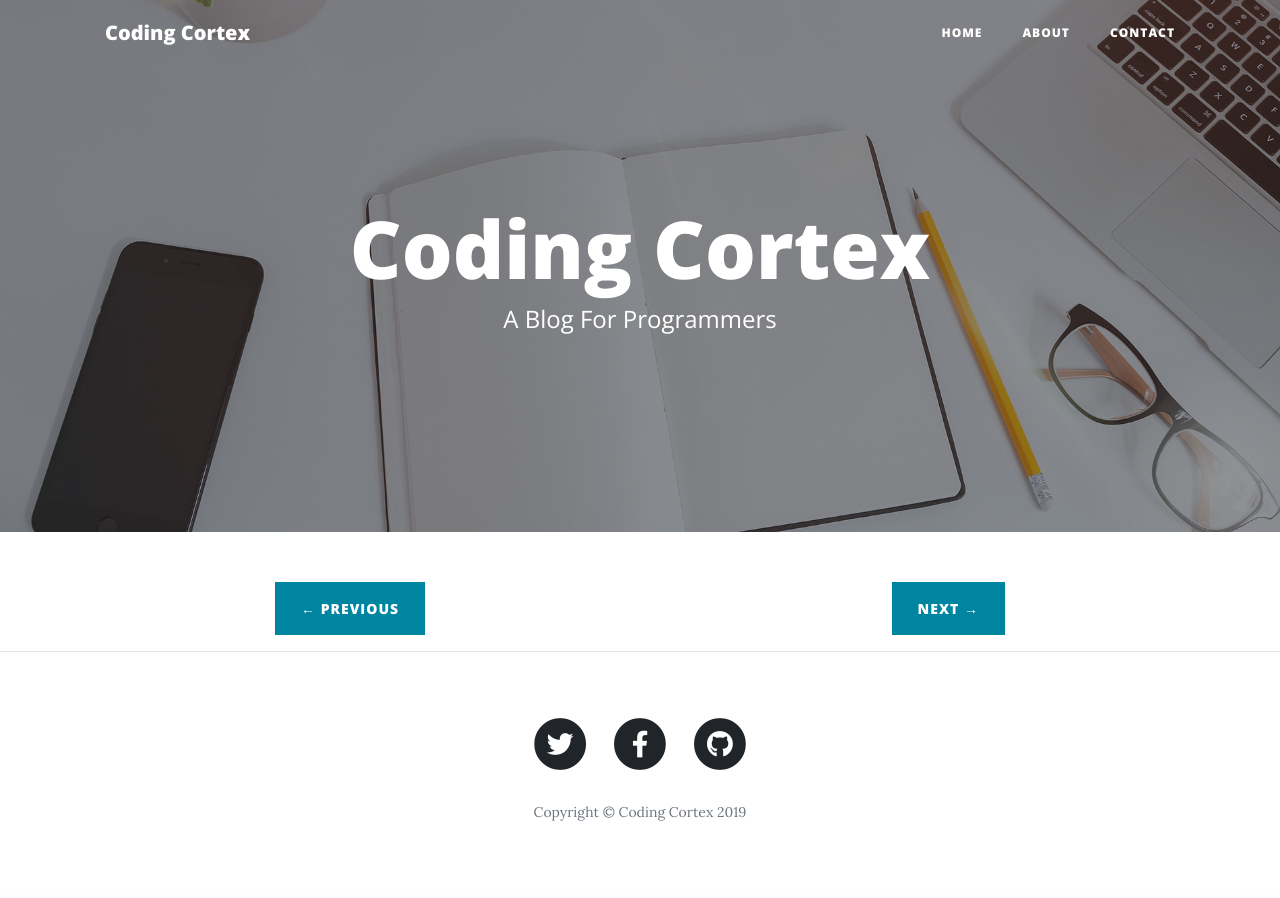
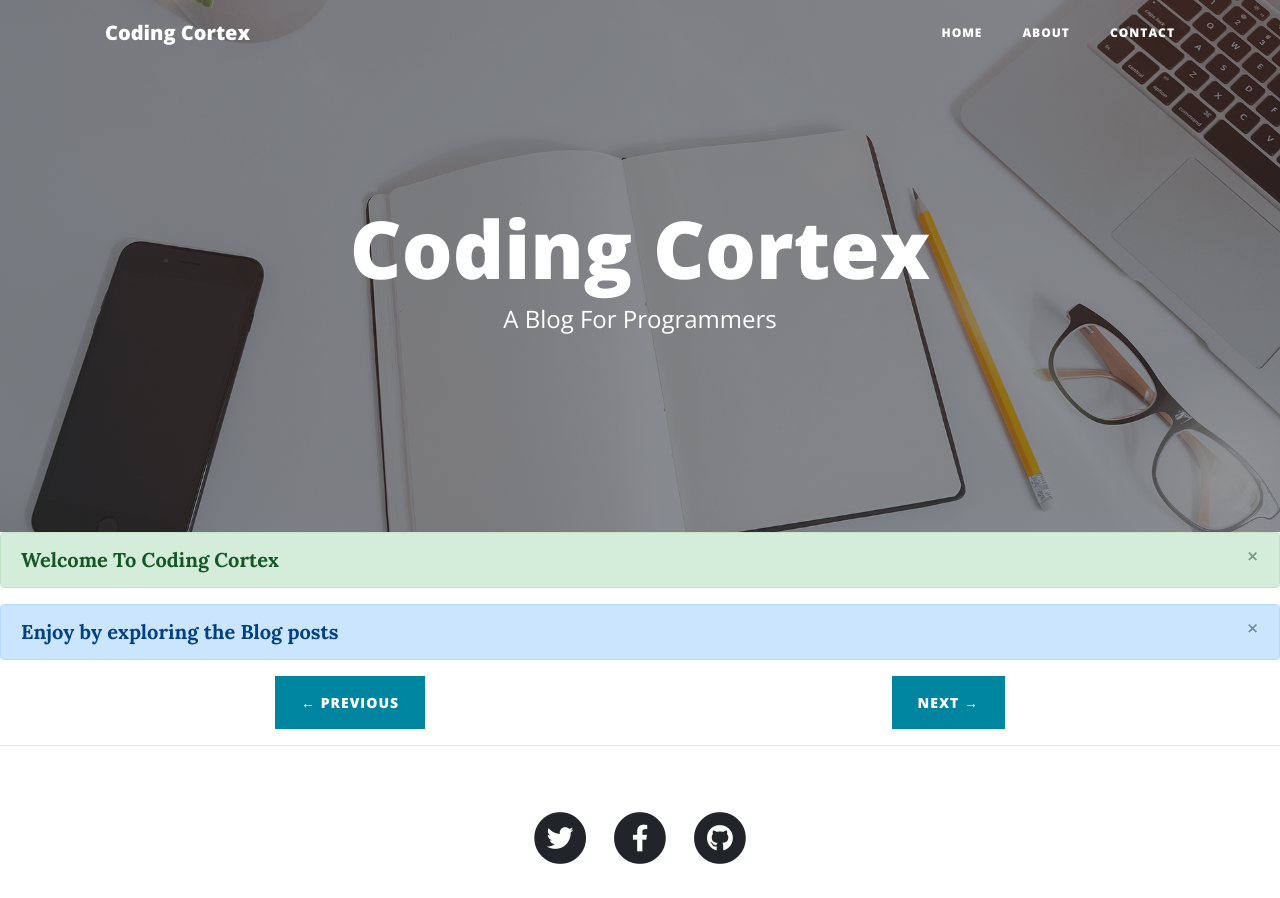
Before and after one commit to gulshanbaraik01/Flask-Blog, a Flask app: page / in a window 1280 px wide. Shown: the top 898 px of the page. Before the commit the page ends 821 px from the top, so only its background shows below. Run offline with Flask 2, Linux system fonts and the light colour scheme; data that the repository does not hold is empty; some libraries are stand-ins or nearby versions.

Commit message:
Updating for flashed messages

```diff
--- a/main.py
+++ b/main.py
@@ -1,4 +1,4 @@
-from flask import Flask, render_template, request, session, redirect
+from flask import Flask, render_template, request, session, redirect, flash
 from flask_sqlalchemy import SQLAlchemy
 from flask_mail import Mail
 from datetime import datetime
@@ -52,6 +52,8 @@ class Posts(db.Model):
 
 @app.route("/")
 def home():
+    flash("Welcome To Coding Cortex", "success")
+    flash("Enjoy by exploring the Blog posts", "primary")
     posts = Posts.query.filter_by().all()
     last = math.ceil(len(posts) / int(params["no_of_posts"]))
     # [0:params["no_of_posts"]]
@@ -101,6 +103,7 @@ def contact():
                           recipients=[params['gmail_user']],
                           body=message + "\n" + phone
                           )
+        flash("Thanks for your submission, We will get back to you soon !!", "success")
 
     return render_template("contact.html", params=params)
 
--- a/templates/index.html
+++ b/templates/index.html
@@ -2,7 +2,7 @@
 {% block body %}
 
   <!-- Page Header -->
-  <header class="masthead" style="background-image: url('{{ url_for('static', filename='img/home-bg.jpg') }} ')">
+  <header class="masthead mb-0" style="background-image: url('{{ url_for('static', filename='img/home-bg.jpg') }} ')">
     <div class="overlay"></div>
     <div class="container">
       <div class="row">
@@ -15,6 +15,22 @@
       </div>
     </div>
   </header>
+
+<!-- Message Flashing Content -->
+  {% with messages = get_flashed_messages(with_categories=true) %}
+  {% if messages %}
+  {% for category, message in messages %}
+
+  <div class="alert alert-{{category}} alert-dismissible fade show" role="alert">
+    <strong>{{message}}</strong>
+  <button type="button" class="close" data-dismiss="alert" aria-label="Close">
+    <span aria-hidden="true">&times;</span>
+  </button>
+  </div>
+
+  {% endfor %}
+  {% endif %}
+  {% endwith %}
 
   <!-- Main Content -->
   <div class="container">
```
Also changed, not shown: templates/contact.html (+15 -0 lines).
